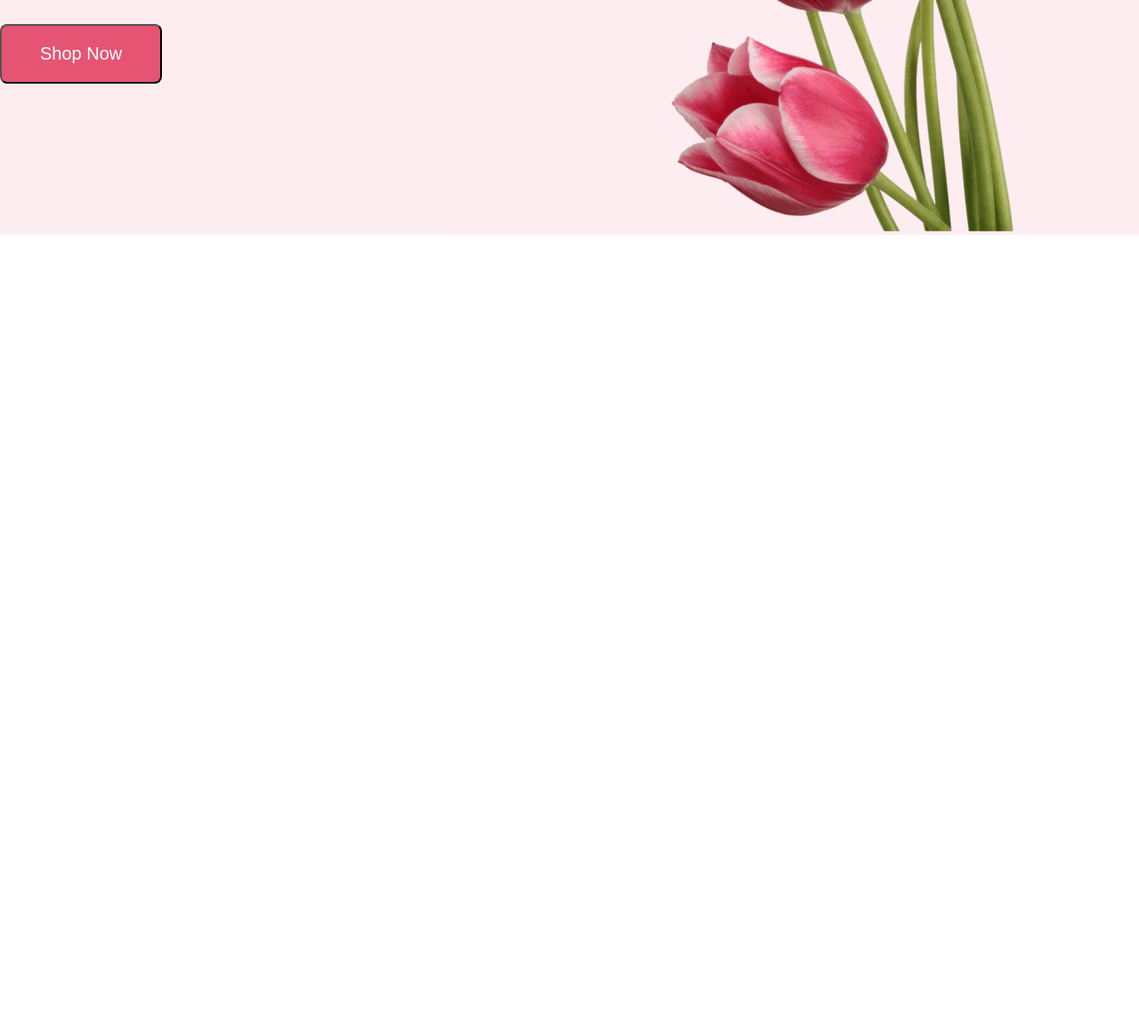
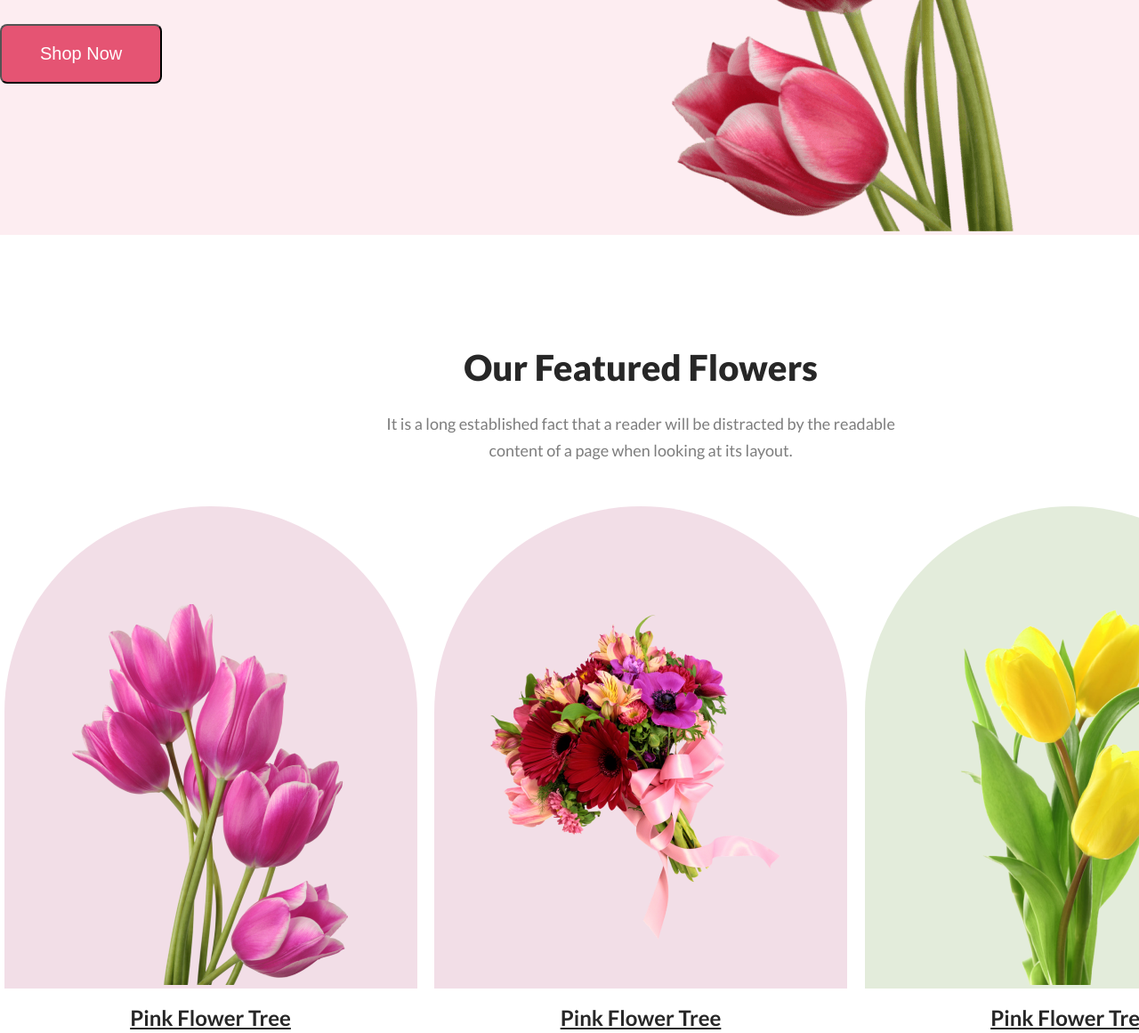
Before and after one commit to Mozammel111/first-assaignment-for-programming-hero, a plain HTML site: page index.html in a window 1280 px wide. Shown: the part 590-1751 px from the top of the page at 89% size. Before the commit the page ends 854 px from the top, so only its background shows below. Drawn offline with Linux system fonts and the light colour scheme.

Commit message:
feature section added

```diff
--- a/css/style.css
+++ b/css/style.css
@@ -58,12 +58,77 @@ a{
     color: #FFF;
     border-radius: 8px;
 }
-
-
-
 .header_menu .right{
     width: 50%;
 }
 .header_menu img{
     margin-top: 50px;
 }
+
+/* main menu start */
+#main_menu{
+    background-color: #FFF;
+}
+#main_menu h1{
+    font-size: 40px;
+    font-family: 'Lato', sans-serif;
+    font-weight: 800;
+    color: #272727;
+    margin-top: 125px;
+    margin-bottom: 24px;
+    text-align: center;
+}
+
+#main_menu p{
+    font-size: 18px;
+    font-weight: 400;
+    font-family: 'lato', sans-serif;
+    line-height: 30px;
+    color: rgba(39, 39, 39, 0.60);
+    text-align: center;
+    margin-bottom: 48px;
+}
+
+.main{
+    display: flex;
+    justify-content: space-evenly;
+    align-items: center;
+    gap: 15px;
+}
+
+.img_01{
+    background-color: rgba(167, 33, 98, 0.15);
+    border-radius: 300px 300px 0 0;
+    text-align: center;
+    padding: 110px 78px 0 76px;
+}
+
+.text h2{
+    font-size: 24px;
+    font-family: 'lato', sans-serif;
+    font-weight: 700;
+    line-height: 35px;
+    text-align: center;
+    color: #272727;
+    text-decoration: underline;
+    margin-top: 15px;
+}
+.img_02{
+    background-color: rgba(167, 33, 98, 0.15);
+    border-radius: 300px 300px 0 0;
+    text-align: center;
+    padding: 117px 47px 51px 47px;
+}
+.img_02 img{
+    width: 100%;
+}
+
+.img_03{
+    background-color: rgba(71, 125, 17, 0.15);
+    border-radius: 300px 300px 0 0;
+    text-align: center;
+    padding: 67px 75px 0 75px;
+
+}
+
+/* main menu end */
--- a/index.html
+++ b/index.html
@@ -3,7 +3,7 @@
 <head>
     <meta charset="UTF-8">
     <meta name="viewport" content="width=device-width, initial-scale=1.0">
-    <title>Flower Shop Assignment</title>
+    <title>First Assignment For Programming Hero</title>
     <link rel="stylesheet" href="css/style.css">
     <!-- google font -->
     <link rel="preconnect" href="https://fonts.googleapis.com">
@@ -29,11 +29,49 @@
     </div>
 
 </header>
+<!-- header part end -->
+<!-- main part start -->
+<main id="main_menu">
+    <div class="container">
+            <h1>Our Featured Flowers</h1>
+            <p>It is a long established fact that a reader will be distracted by the readable <br> content of a page when looking at its layout.
+            </p>
+            <div class="main">
+                <div class="item">
+                    <div class="img_01">
+                        <img src="Flower Asset/pngwing 6.png" alt="">
+                    </div>
+                    <div class="text">
+                        <h2>Pink Flower Tree</h2>
+                    </div>
+                </div>
+                <div class="item">
+                    <div class="img_02">
+                        <img src="Flower Asset/pngwing 5.png" alt="">
+                    </div>
+                    <div class="text">
+                        <h2>Pink Flower Tree</h2>
+                    </div>
+                </div>
+                <div class="item">
+                    <div class="img_03">
+                        <img src="Flower Asset/pngwing 7.png" alt="">
+                    </div>
+                    <div class="text">
+                        <h2>Pink Flower Tree</h2>
+                    </div>
+                </div>
+            </div>
+
+        </div>
+</main>
+
+
+
+<!-- main part end -->
 
 
 
 
-<!-- header part end -->
-
 </body>
 </html>
```
